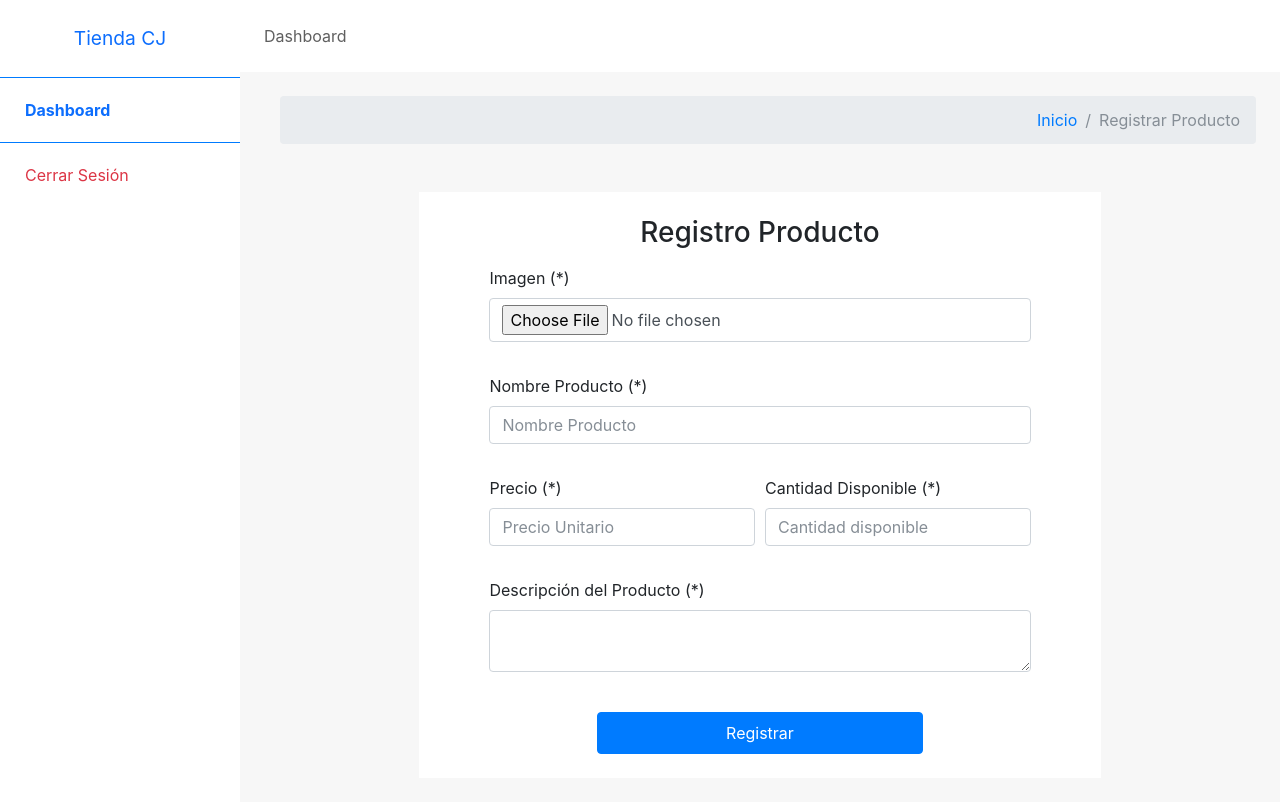
After one commit to joseistas/ventas, a PHP site: template Views/Portal/registrarProducto.php in a window 1280 px wide. The commit adds this page. Run offline with PHP 8.4, Linux system fonts and the light colour scheme; the template is opened without the code that fills it, so the values that code supplies are empty; the visitor is signed in with stand-in values (Sample User, id 1).

Commit message:
dashboard

```diff
--- a/Model/dao/ProductoDao.php
+++ b/Model/dao/ProductoDao.php
@@ -1,5 +1,5 @@
 <?php
-require "../Core/conexion.php";
+
 class ProductoDao
 {
     private $mensaje;
--- /dev/null
+++ b/Views/Portal/footer.php
@@ -0,0 +1,3 @@
+</div>
+</div>
+</div>
--- a/Views/Portal/login.php
+++ b/Views/Portal/login.php
@@ -53,7 +53,7 @@
 
 					</div>
 
-
+					<a href="admin.php">Admin</a>
 					<div class="container-login100-form-btn">
 						<button class="login100-form-btn" style="background-color: #937C6F;">
 							Ingresar
--- /dev/null
+++ b/Views/Portal/registrarProducto.php
@@ -0,0 +1,78 @@
+<?php
+
+require 'template.php';
+echo '<title>Registrar Producto</title>';
+?>
+
+<nav aria-label="breadcrumb">
+    <ol class="breadcrumb fs-5 justify-content-end ml-3">
+        <li class="breadcrumb-item"><a href="admin.php"><i class="bi bi-house me-2"></i>Inicio</a></li>
+        <li class="breadcrumb-item active" aria-current="page">Registrar Producto</li>
+    </ol>
+</nav>
+<div class="row mt-5">
+    <div class="col-md-2"></div>
+    <div class="col-md-8 bg-white shadow">
+        <?php
+        if (isset($_GET['mensaje'])) {
+        ?>
+            <div class="row">
+                <div class="col-md-1"></div>
+                <div class="col-md-12 text-center">
+                    <br><br>
+                    <h4><b><?php echo $mensaje = $_GET['mensaje'] ?></b></h4>
+                </div>
+                <div class="col-md-1"></div>
+            </div>
+        <?php
+        }
+        ?>
+        <h3 class="text-center mt-4 mb-3">Registro Producto</h3>
+        <form action="../../Controller/ProductoController.php" method="POST">
+            <div class="form-row">
+                <div class="col-md-1"></div>
+                <div class="col-md-10 form-group">
+                    <label for="imagen">Imagen (*)</label>
+                    <input type="file" id="imagen" name="imagen" class="form-control" required>
+                </div>
+                <div class="col-md-1"></div>
+            </div>
+            <div class="form-row my-3">
+                <div class="col-md-1"></div>
+                <div class="col-md-10 form-group">
+                    <label for="nombre">Nombre Producto (*)</label>
+                    <input id="nombre" name="nombre" type="text" class="form-control" placeholder="Nombre Producto" required>
+                </div>
+                <div class="col-md-1"></div>
+            </div>
+            <div class="form-row">
+                <div class="col-md-1"></div>
+                <div class="col-md-5 form-group">
+                    <label for="precio">Precio (*)</label>
+                    <input type="number" id="precio" name="precio" class="form-control" placeholder="Precio Unitario" required>
+                </div>
+                <div class="col-md-5 form-group">
+                    <label for="cantidad">Cantidad Disponible (*)</label>
+                    <input id="cantidad" name="cantidad" type="number" class="form-control" placeholder="Cantidad disponible" required>
+                </div>
+                <div class="col-md-1"></div>
+            </div>
+            <div class="form-row my-3">
+                <div class="col-md-1"></div>
+                <div class="col-md-10 form-group">
+                    <label for="descripcion">Descripción del Producto (*)</label>
+                    <textarea id="descripcion" name="descripcion" type="text" class="form-control" placeholder="Descripción del Producto" required>
+                    </textarea>
+                </div>
+                <div class="col-md-1"></div>
+            </div>
+            <div class="text-center my-4">
+                <button type="submit" id="registro" name="registro" class="btn btn-primary w-50 py-2">Registrar</button>
+            </div>
+        </form>
+    </div>
+    <div class="col-md-2"></div>
+</div>
+<?php
+require 'footer.php';
+?>
--- /dev/null
+++ b/Views/Portal/template.php
@@ -0,0 +1,45 @@
+<!DOCTYPE html>
+<html lang="es">
+
+<head>
+    <meta charset="UTF-8" />
+    <meta http-equiv="X-UA-Compatible" content="IE=edge" />
+    <meta name="viewport" content="width=device-width, initial-scale=1.0" />
+    <link rel="stylesheet" href="../styles/bootstrap4/bootstrap.min.css" />
+    <link rel="stylesheet" href="../styles/dashboard.css" />
+</head>
+
+<body>
+    <div class="d-flex" id="wrapper">
+
+        <div class="bg-white" id="sidebar-wrapper">
+            <div class="sidebar-heading text-center py-4 primary-text fs-4 fw-bold border-bottom"><i class="bi bi-bank2 me-2"></i>Tienda CJ</div>
+            <div class="list-group list-group-flush">
+                <a href="admin.php" class="list-group-item list-group-item-action bg-transparent second-text active"><i class="bi bi-three-dots-vertical me-2"></i>Dashboard</a>
+                <a href="../inicio/cerrarSesion.php" class="list-group-item list-group-item-action bg-transparent text-danger fw-bold"><i class="bi bi-box-arrow-left me-2"></i>Cerrar Sesión</a>
+            </div>
+        </div>
+
+        <div id="page-content-wrapper">
+            <nav class="navbar navbar-expand-lg navbar-light bg-white py-4 px-4">
+                <div class="d-flex align-items-center">
+                    <i class="bi bi-list primary-text fs-3 me-2" id="menu-toggle"></i>
+                    <p class="fs-3 m-0 second-text">Dashboard</p>
+                </div>
+
+                <button class="navbar-toggler" type="button" data-bs-toggle="collapse" data-bs-target="#navbarSupportedContent" aria-controls="navbarSupportedContent" aria-expanded="false" aria-label="Toggle navigation">
+                    <span class="navbar-toggler-icon"></span>
+                </button>
+
+                <div class="collapse navbar-collapse" id="navbarSupportedContent">
+                    <ul class="navbar-nav ms-auto mb-2 mb-lg-0">
+                        <li class="nav-item dropdown">
+                            <!--<a class="nav-link dropdown-toggle second-text fw-bold ms-3" href="#" id="navbarDropdown" role="button" data-bs-toggle="dropdown" aria-expanded="false">
+                                <i class="bi bi-person me-2"></i><?php echo $_SESSION['usuario']->nombres ?>
+                            </a>-->
+                        </li>
+                    </ul>
+                </div>
+            </nav>
+
+            <div class="container-fluid px-4 py-4">
--- /dev/null
+++ b/Views/styles/dashboard.css
@@ -0,0 +1,108 @@
+:root {
+    --main-bg-color: #0d6efd;
+    --main-text-color: #0d6efd;
+    --second-text-color: #5f5f5f;
+    --second-bg-color: #fafafa;
+  }
+
+  .primary-text {
+    color: var(--main-text-color);
+  }
+
+  .second-text {
+    color: var(--second-text-color);
+  }
+
+  #wrapper {
+    overflow-x: hidden;
+    background-color: #f7f7f7;
+  }
+
+  #sidebar-wrapper {
+    min-height: 100vh;
+    margin-left: -15rem;
+    -webkit-transition: margin 0.25s ease-out;
+    -moz-transition: margin 0.25s ease-out;
+    -o-transition: margin 0.25s ease-out;
+    transition: margin 0.25s ease-out;
+  }
+
+  #sidebar-wrapper .sidebar-heading {
+    padding: 0.875rem 1.25rem;
+    font-size: 1.2rem;
+  }
+
+  #sidebar-wrapper .list-group {
+    width: 15rem;
+  }
+
+  #page-content-wrapper {
+    min-width: 100vw;
+  }
+
+  #wrapper.toggled #sidebar-wrapper {
+    margin-left: 0;
+  }
+
+  #menu-toggle {
+    cursor: pointer;
+  }
+
+  .list-group-item {
+    padding: 20px 25px;
+  }
+
+  .list-group-item:hover{
+    color: var(--main-text-color);
+    transition: 1s;
+  }
+
+  .list-group-item.active {
+    background-color: transparent;
+    color: var(--main-text-color);
+    font-weight: bold;
+  }
+
+  .dropdown-item:hover{
+    font-weight: bold;
+    color: var(--main-text-color);
+    transition: .2s;
+  }
+
+  .card{
+    border-radius: 10px;
+    box-shadow: 0 2px 2px rgba(0, 0, 0, 0.2);
+  }
+
+  .card:hover{
+    transform: translateY(-15px);
+    box-shadow: 0 12px 16px rgba(0, 0, 0, 0.2);
+    transition: .25s;
+  }
+
+  .breadcrumb-item a{
+    text-decoration: none;
+  }
+
+  .breadcrumb-item a:hover{
+    color: var(--second-text-color);
+  }
+
+  #registroFactura{
+    background-color: #0d6efd;
+  }
+
+  @media (min-width: 768px) {
+    #sidebar-wrapper {
+      margin-left: 0;
+    }
+
+    #page-content-wrapper {
+      min-width: 0;
+      width: 100%;
+    }
+
+    #wrapper.toggled #sidebar-wrapper {
+      margin-left: -15rem;
+    }
+  }
```
Also changed, not shown: Views/Portal/admin.php (added, +50 -0 lines), Views/Portal/modificarProducto.php (added, +94 -0 lines).
